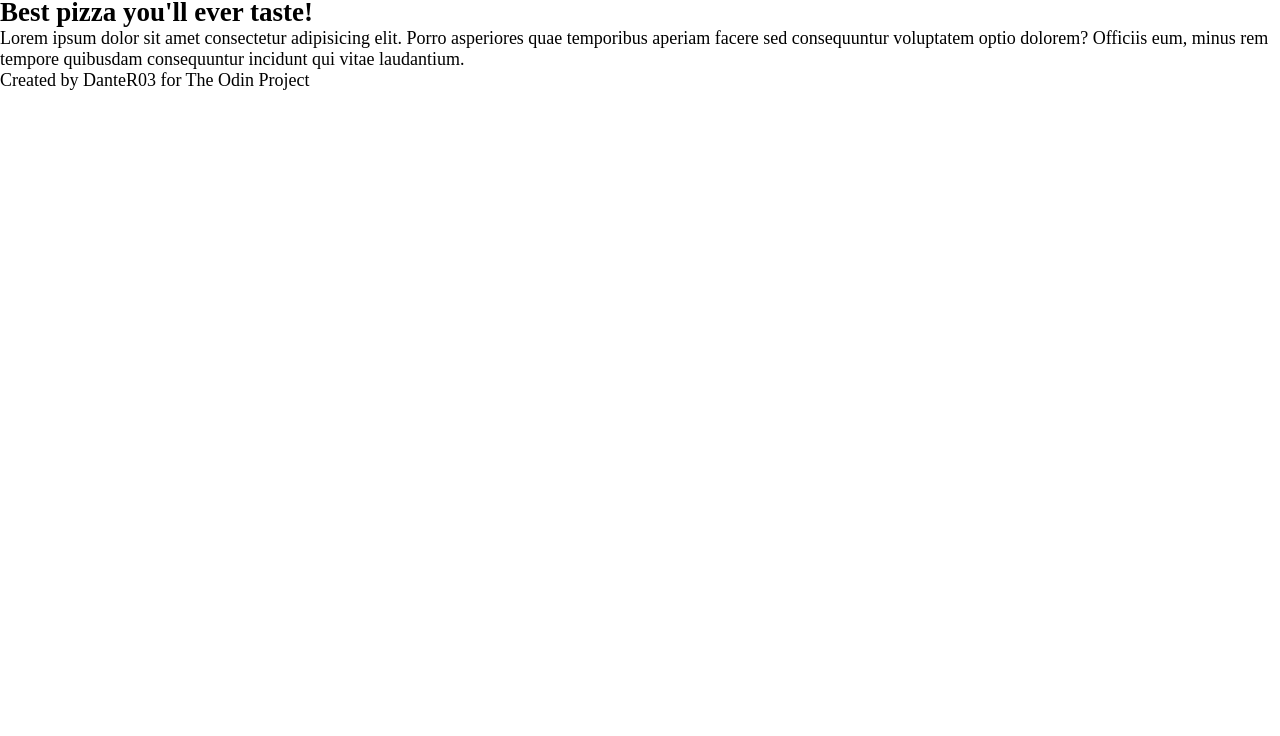
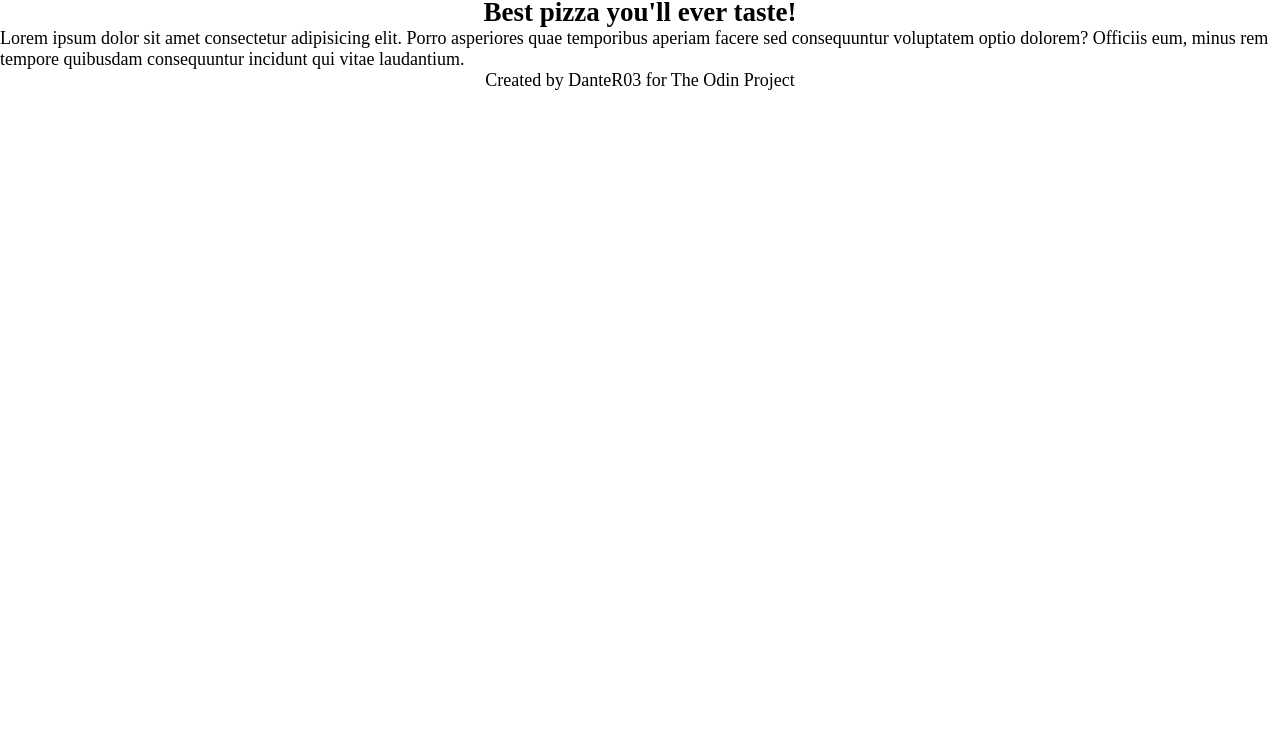
Before and after one commit to DanteR03/restaraunt, a plain HTML site: page index.html in a window 1280 px wide. Shown: the part 64-800 px from the top of the page. Drawn offline with Linux system fonts and the light colour scheme.

Commit message:
Create footer and main content layout in CSS

```diff
--- a/style.css
+++ b/style.css
@@ -30,3 +30,16 @@ h1 {
 button {
   flex: 1;
 }
+
+.main-container {
+  display: flex;
+  flex-direction: column;
+  align-items: center;
+  justify-content: center;
+}
+
+.footer-container {
+  display: flex;
+  align-items: center;
+  justify-content: center;
+}
```
